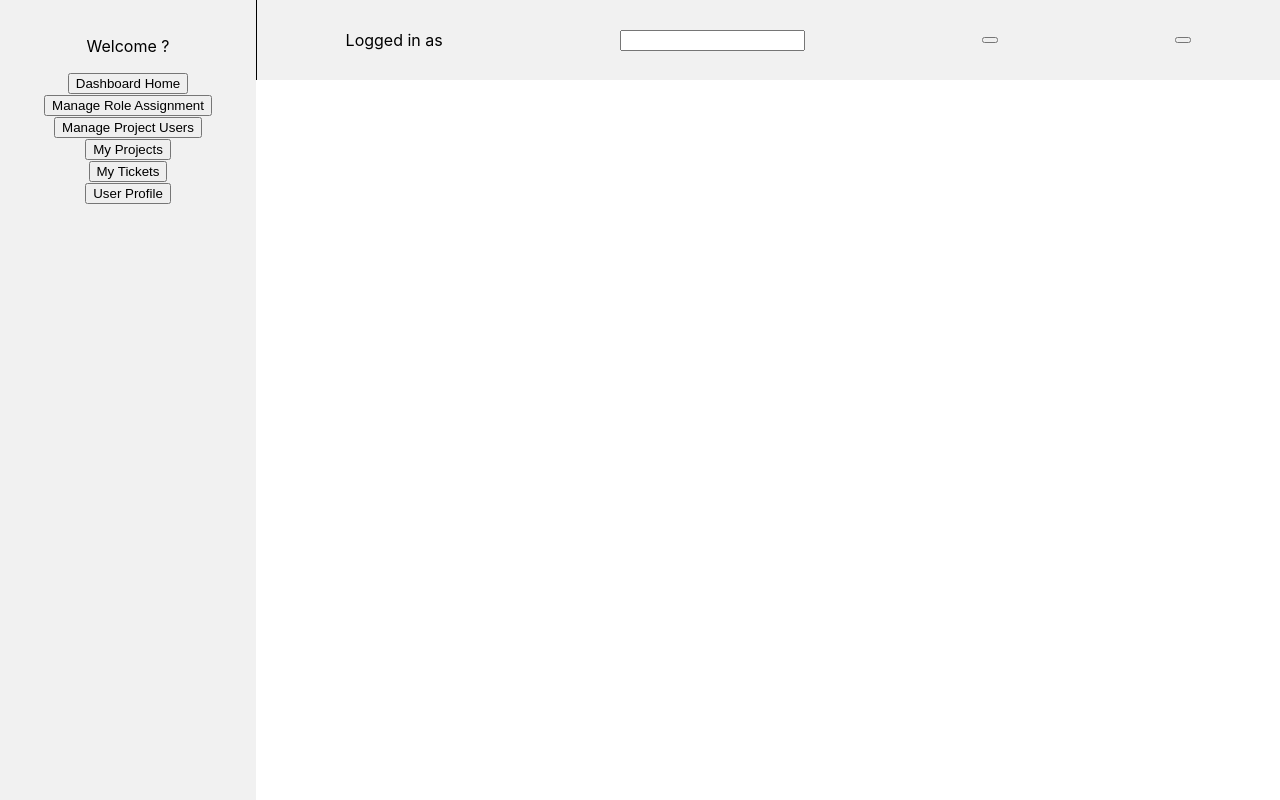
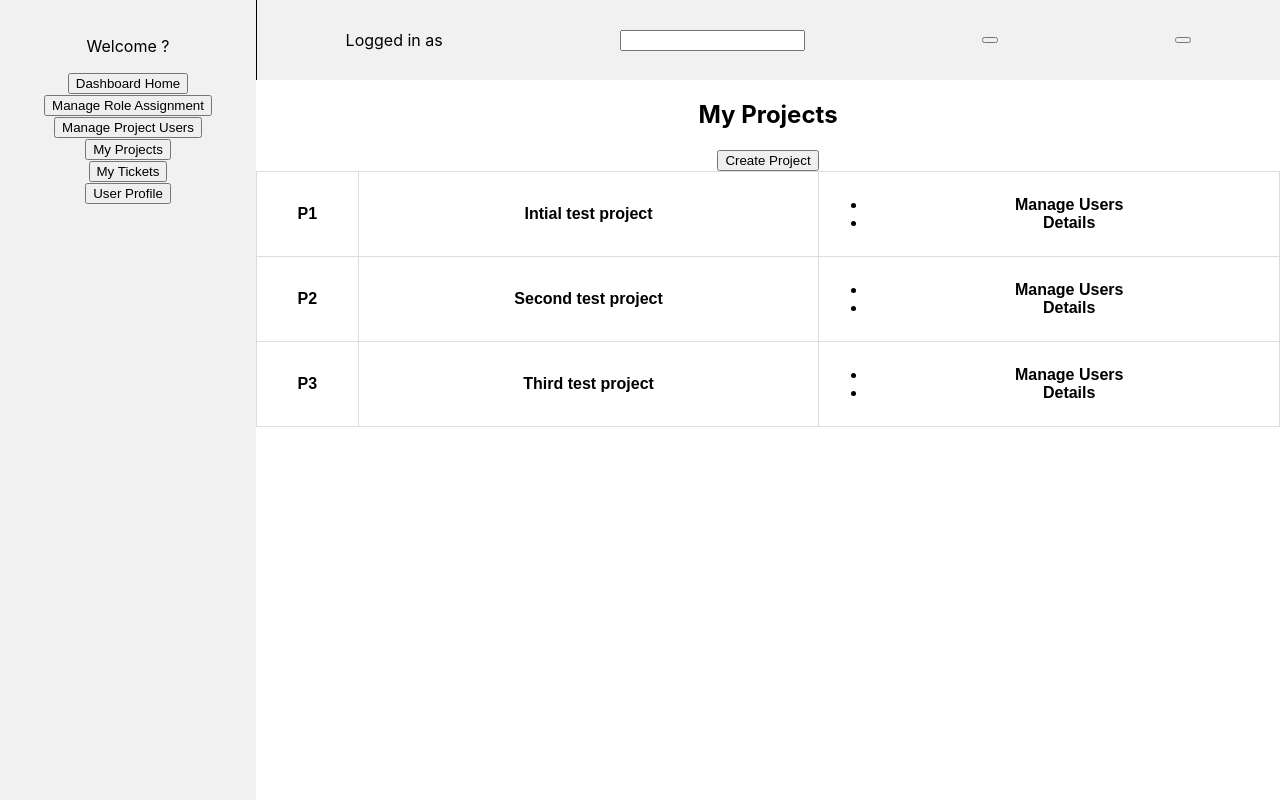
Before and after one commit to aviato26/bug-tracker, a React (Create React App) app: page / in a window 1280 px wide. Both pictures are taken after a click on the button "My Projects". Built offline with nearby package versions, Linux system fonts and the light colour scheme.

Commit message:
added projects component and feature to create a new project and add to current project list

```diff
--- a/src/App.css
+++ b/src/App.css
@@ -1,38 +1,3 @@
 .App {
   text-align: center;
 }
-
-.App-logo {
-  height: 40vmin;
-  pointer-events: none;
-}
-
-@media (prefers-reduced-motion: no-preference) {
-  .App-logo {
-    animation: App-logo-spin infinite 20s linear;
-  }
-}
-
-.App-header {
-  background-color: #282c34;
-  min-height: 100vh;
-  display: flex;
-  flex-direction: column;
-  align-items: center;
-  justify-content: center;
-  font-size: calc(10px + 2vmin);
-  color: white;
-}
-
-.App-link {
-  color: #61dafb;
-}
-
-@keyframes App-logo-spin {
-  from {
-    transform: rotate(0deg);
-  }
-  to {
-    transform: rotate(360deg);
-  }
-}
--- a/src/App.js
+++ b/src/App.js
@@ -10,10 +10,10 @@ const App = () => {
 
   const tickets =
     [
-      { project: 'P1', priority: 'High', status: 'Open', type: 'Error', AssignedBy: 'Stan' },
-      { project: 'P1', priority: 'High', status: 'Open', type: 'Error', AssignedBy: 'Stan' },
-      { project: 'P2', priority: 'High', status: 'In-Progress', type: 'Task', AssignedBy: 'Stan' },
-      { project: 'P3', priority: 'Low', status: 'New', type: 'Sub-Task', AssignedBy: 'Mick' }
+      { project: 'P1', projectTitle:'test 1', priority: 'High', status: 'Open', type: 'Error', AssignedBy: 'me', AssignedTo: 'Stan', Description: 'some sort of err', created: new Date() },
+      { project: 'P1', projectTitle:'test 2', priority: 'High', status: 'Open', type: 'Error', AssignedBy: 'ted', AssignedTo: 'Stan', Description: 'another sort of err', created: new Date() },
+      { project: 'P2', projectTitle:'test 3', priority: 'High', status: 'In-Progress', type: 'Task', AssignedBy: 'me', AssignedTo: 'Stan', Description: 'a feature to be implemented', created: new Date() },
+      { project: 'P3', projectTitle:'test 4', priority: 'Low', status: 'New', type: 'Other', AssignedBy: 'jackson', AssignedTo: 'Mick', Description: 'request for help navigating project', created: new Date() }
     ];
 
   const users =
@@ -30,15 +30,17 @@ const App = () => {
 
   const projects =
     [
-      { ProjectsName: 'P1', UserNames: ['me', 'ted', 'franklin', 'jackson'] },
-      { ProjectsName: 'P2', UserNames: ['me', 'ted', 'jackson', 'jed']},
-      { ProjectsName: 'P3', UserNames: ['dylan', 'bruce', 'jasper']},
+      { ProjectsName: 'P1', UserNames: ['me', 'ted', 'franklin', 'jackson'], tickets: tickets.filter(ticket => ticket.project === 'P1'), projectDescription: 'Intial test project' },
+      { ProjectsName: 'P2', UserNames: ['me', 'ted', 'jackson', 'jed'], tickets: tickets.filter(ticket => ticket.project === 'P2'), projectDescription: 'Second test project' },
+      { ProjectsName: 'P3', UserNames: ['dylan', 'bruce', 'jasper'], tickets: tickets.filter(ticket => ticket.project === 'P3'), projectDescription: 'Third test project' },
     ]
 
   // state and function to switch the home page components in the side bar
   const [currentDashBoardComponent, switchDashboardComponents] = useState('Dashboard-Home');
 
   const [usersList, updateUsersListState] = useState(users);
+
+  const [projectsList, updateProjectsList] = useState(() => projects);
 
   return (
     <BrowserRouter>
@@ -51,8 +53,9 @@ const App = () => {
               users={usersList}
               switchDashboardComponents={switchDashboardComponents}
               currentDashboardComponent={currentDashBoardComponent}
-              projects={projects}
+              projects={projectsList}
               updateUsersListState={updateUsersListState}
+              updateProjectsList={updateProjectsList}
             />
           }
         />
--- a/src/components/HomePage/DashboardHome/ticketsByType.js
+++ b/src/components/HomePage/DashboardHome/ticketsByType.js
@@ -6,7 +6,7 @@ import { Doughnut } from 'react-chartjs-2';
 ChartJS.register(ArcElement, Tooltip, Legend);
 
 const data = {
-  labels: ['Error', 'Task', 'Sub-Task'],
+  labels: ['Error', 'Task', 'Other'],
   datasets: [
     {
       label: '# of Votes',
@@ -63,7 +63,7 @@ const TicketsByType = (props) => {
     {
       task += 1;
     }
-    else if(props.tickets[i].type === 'Sub-Task')
+    else if(props.tickets[i].type === 'Other')
     {
       subTask += 1;
     }
--- /dev/null
+++ b/src/components/HomePage/MyProjectsComponent/CreateProject/createProjectDescription.js
@@ -0,0 +1,12 @@
+
+import React from 'react';
+
+const CreateProjectDescription = (props) => {
+  return(
+    <div>
+      <input placeholder="Enter Project Description" onChange={(e) => props.updateProjectDescrition(e.target.value)} />
+    </div>
+  )
+}
+
+export default CreateProjectDescription;
--- /dev/null
+++ b/src/components/HomePage/MyProjectsComponent/CreateProject/createProjectMain.js
@@ -0,0 +1,22 @@
+
+import { React, useState } from 'react';
+import CreateProjectName from './createProjectName.js';
+import CreateProjectDescription from './createProjectDescription.js';
+import UpdateProjectsList from './updateProjectsList.js';
+
+const CreateProjectMain = (props) => {
+  const [ projectName, updateProjectName ] = useState(() => '');
+  const [ projectDescription, updateProjectDescrition ] = useState(() => '');
+
+  return(
+    <div>
+      <h2>Create Project</h2>
+      <button onClick={props.switchToCreatePage.bind(this, 'My-Projects-List')} >Back to My Projects</button>
+      <CreateProjectName updateProjectName={updateProjectName} />
+      <CreateProjectDescription updateProjectDescrition={updateProjectDescrition} />
+      <UpdateProjectsList updateProjectsList={props.updateProjectsList} projectName={projectName} projectDescription={projectDescription} projects={props.projects}/>
+    </div>
+  )
+}
+
+export default CreateProjectMain;
--- /dev/null
+++ b/src/components/HomePage/MyProjectsComponent/CreateProject/createProjectName.js
@@ -0,0 +1,13 @@
+
+import React from 'react';
+
+const CreateProjectName = (props) => {
+  //console.log(props)
+  return(
+    <div>
+      <input placeholder="Enter Project Name" onChange={(e) => props.updateProjectName(e.target.value)}/>
+    </div>
+  )
+}
+
+export default CreateProjectName;
--- /dev/null
+++ b/src/components/HomePage/MyProjectsComponent/CreateProject/updateProjectsList.js
@@ -0,0 +1,35 @@
+
+import React from 'react';
+
+const UpdateProjectsList = (props) => {
+
+const updateProjects = () => {
+  const newProjectName = props.projectName;
+  const newProjectDescription = props.projectDescription;
+  const currentProjectsList = props.projects;
+
+  const searchForDuplicateProjectNames = currentProjectsList.filter(c => c.ProjectsName === newProjectName);
+
+  if(newProjectName !== '' && newProjectDescription !== '' && searchForDuplicateProjectNames.length < 1){
+
+    const newProject = {
+      ProjectsName: newProjectName,
+      UserNames: [],
+      tickets: [],
+      projectDescription: newProjectDescription
+    }
+
+    const newProjectsList = [...currentProjectsList, newProject];
+
+    props.updateProjectsList(newProjectsList);
+
+  }
+
+}
+
+  return(
+    <button onClick={() => updateProjects() }>Submit New Project</button>
+  )
+}
+
+export default UpdateProjectsList;
--- /dev/null
+++ b/src/components/HomePage/MyProjectsComponent/Styles/myProjectsComponent.css
@@ -0,0 +1,10 @@
+
+#My-Projects-Component{
+  grid-column: 2 / 5;
+  text-align: center;
+}
+
+.My-Projects-Component-li:hover{
+  color: blue;
+  cursor: pointer;
+}
--- /dev/null
+++ b/src/components/HomePage/MyProjectsComponent/myProjectsList.js
@@ -0,0 +1,35 @@
+
+import React from 'react';
+
+const MyProjectsList = (props) => {
+  //switchDashboardComponents function is being passed in to redirect user to the manage project users component
+
+  return(
+    <div>
+      <h2>My Projects</h2>
+      <button onClick={props.switchToCreatePage.bind(this, 'My-Projects-Create-Page')} >Create Project</button>
+
+      <table>
+        <tbody>
+          {
+            props.projects.map((project, index) =>
+            {
+              return <tr key={ index }>
+                      <th key={ index + 1}>{ project.ProjectsName }</th>
+                      <th key={ index + 2 }>{ project.projectDescription }</th>
+                      <th key={ index + 3 }>
+                        <ul>
+                          <li className="My-Projects-Component-li" onClick={props.switchDashboardComponents.bind(this, 'Manage-Project-Users')} >Manage Users</li>
+                          <li className="My-Projects-Component-li" >Details</li>
+                        </ul>
+                      </th>
+                     </tr>
+            })
+          }
+        </tbody>
+      </table>
+    </div>
+  )
+}
+
+export default MyProjectsList;
--- /dev/null
+++ b/src/components/HomePage/MyProjectsComponent/myProjectsMain.js
@@ -0,0 +1,18 @@
+
+import { React, useState } from 'react';
+import './Styles/myProjectsComponent.css';
+import MyProjectsList from './myProjectsList.js';
+import CreateProjectMain from './CreateProject/createProjectMain.js';
+
+const MyProjectsMain = (props) => {
+  const [currentProjectsPage, changeProjectsPage] = useState('My-Projects-List');
+  //console.log(props.projects)
+  return(
+    <div id="My-Projects-Component">
+      { currentProjectsPage === 'My-Projects-List' && <MyProjectsList projects={props.projects} switchDashboardComponents={props.switchDashboardComponents} switchToCreatePage={changeProjectsPage}/> }
+      { currentProjectsPage === 'My-Projects-Create-Page' && <CreateProjectMain switchToCreatePage={changeProjectsPage} updateProjectsList={props.updateProjectsList} projects={props.projects} /> }
+    </div>
+  )
+}
+
+export default MyProjectsMain;
--- a/src/components/HomePage/mainHomePage.js
+++ b/src/components/HomePage/mainHomePage.js
@@ -5,6 +5,7 @@ import MainSideBar from './SideBar/mainSideBar.js';
 import DashBoardMain from './DashboardHome/dashBoardMain.js';
 import ManageRoleAssignmentMain from './ManageRoleAssignment/manageRoleAssignmentMain.js';
 import ManageProjectRoleMain from './ManageProjectUsers/manageProjectRoleMain.js';
+import MyProjectsMain from './MyProjectsComponent/myProjectsMain.js';
 
 const MainHomePage = (props) =>
 {
@@ -12,9 +13,10 @@ const MainHomePage = (props) =>
     <div className='container'>
       <MainSideBar switchDashboardComponents={props.switchDashboardComponents}/>
       <MainHomePageHeader />
-      {props.currentDashboardComponent === 'Dashboard-Home' && <DashBoardMain tickets={props.ticket}/>}
-      {props.currentDashboardComponent === 'Manage-Role-Assignment' && <ManageRoleAssignmentMain users={props.users} updateUsersListState={props.updateUsersListState}/>}
-      {props.currentDashboardComponent === 'Manage-Project-Users' && <ManageProjectRoleMain projects={props.projects} users={props.users} />}
+      { props.currentDashboardComponent === 'Dashboard-Home' && <DashBoardMain tickets={props.ticket}/> }
+      { props.currentDashboardComponent === 'Manage-Role-Assignment' && <ManageRoleAssignmentMain users={props.users} updateUsersListState={props.updateUsersListState}/> }
+      { props.currentDashboardComponent === 'Manage-Project-Users' && <ManageProjectRoleMain projects={props.projects} users={props.users} /> }
+      { props.currentDashboardComponent === 'My-Projects' && <MyProjectsMain projects={props.projects} switchDashboardComponents={props.switchDashboardComponents} updateProjectsList={props.updateProjectsList} /> }
     </div>
   );
 }
```
Also changed, not shown: src/components/HomePage/MyProjectsComponent/toCreatePage.js (added, +10 -0 lines).
